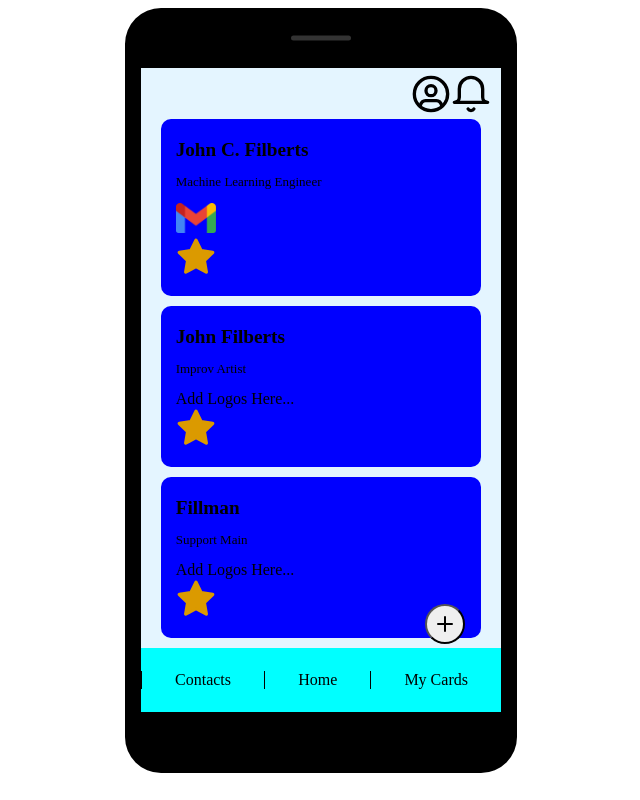
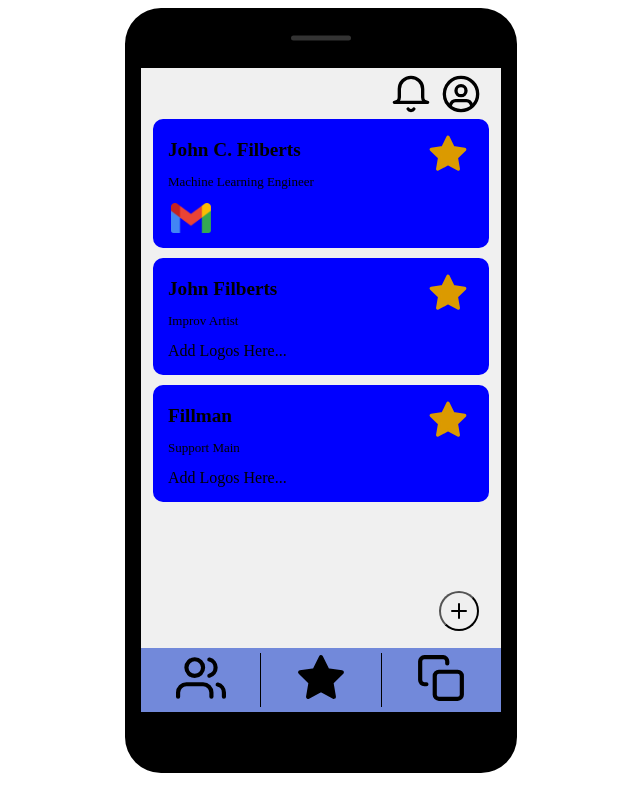
Before and after one commit to sleininger117/CardsProject, a website: page public/cards.html in a window 1280 px wide. Shown: the whole page, without its empty margins (319-959 px from the left). Drawn offline with Linux system fonts and the light colour scheme.

Commit message:
updates
- added logos
- updated colors

```diff
--- a/public/cards.html
+++ b/public/cards.html
@@ -11,8 +11,8 @@
         <div class="smartphone">
             <div class="content">
                 <div id="accountNotif">
-                    <a><svg xmlns="http://www.w3.org/2000/svg" width="40" height="40" viewBox="0 0 24 24" fill="none" stroke="#000000" stroke-width="2" stroke-linecap="round" stroke-linejoin="round"><path d="M5.52 19c.64-2.2 1.84-3 3.22-3h6.52c1.38 0 2.58.8 3.22 3"/><circle cx="12" cy="10" r="3"/><circle cx="12" cy="12" r="10"/></svg></a>
-                    <a><svg xmlns="http://www.w3.org/2000/svg" width="40" height="40" viewBox="0 0 24 24" fill="none" stroke="#000000" stroke-width="2" stroke-linecap="round" stroke-linejoin="round"><path d="M22 17H2a3 3 0 0 0 3-3V9a7 7 0 0 1 14 0v5a3 3 0 0 0 3 3zm-8.27 4a2 2 0 0 1-3.46 0"></path></svg></a>
+                    <div><svg xmlns="http://www.w3.org/2000/svg" width="40" height="40" viewBox="0 0 24 24" fill="none" stroke="#000000" stroke-width="2" stroke-linecap="round" stroke-linejoin="round"><path d="M22 17H2a3 3 0 0 0 3-3V9a7 7 0 0 1 14 0v5a3 3 0 0 0 3 3zm-8.27 4a2 2 0 0 1-3.46 0"></path></svg></div>
+                    <div><svg xmlns="http://www.w3.org/2000/svg" width="40" height="40" viewBox="0 0 24 24" fill="none" stroke="#000000" stroke-width="2" stroke-linecap="round" stroke-linejoin="round"><path d="M5.52 19c.64-2.2 1.84-3 3.22-3h6.52c1.38 0 2.58.8 3.22 3"/><circle cx="12" cy="10" r="3"/><circle cx="12" cy="12" r="10"/></svg></div>
                 </div>
                 <main id="myCards">
                     <div class="card">
@@ -51,13 +51,13 @@
                 </main>
                 <nav>
                     <div onclick="toContacts()">
-                        Contacts
+                        <svg xmlns="http://www.w3.org/2000/svg" width="50" height="50" viewBox="0 0 24 24" fill="none" stroke="#000000" stroke-width="2" stroke-linecap="round" stroke-linejoin="round"><path d="M17 21v-2a4 4 0 0 0-4-4H5a4 4 0 0 0-4 4v2"></path><circle cx="9" cy="7" r="4"></circle><path d="M23 21v-2a4 4 0 0 0-3-3.87"></path><path d="M16 3.13a4 4 0 0 1 0 7.75"></path></svg>
                     </div>
                     <div onclick="toHome()">
-                        Home
+                        <svg xmlns="http://www.w3.org/2000/svg" width="50" height="50" viewBox="0 0 24 24" fill="#000000" stroke="#000000" stroke-width="2" stroke-linecap="round" stroke-linejoin="round"><polygon points="12 2 15.09 8.26 22 9.27 17 14.14 18.18 21.02 12 17.77 5.82 21.02 7 14.14 2 9.27 8.91 8.26 12 2"></polygon></svg>
                     </div>
                     <div onclick="toCards()">
-                        My Cards
+                        <svg xmlns="http://www.w3.org/2000/svg" width="50" height="50" viewBox="0 0 24 24" fill="none" stroke="#000000" stroke-width="2" stroke-linecap="round" stroke-linejoin="round"><rect x="9" y="9" width="13" height="13" rx="2" ry="2"></rect><path d="M5 15H4a2 2 0 0 1-2-2V4a2 2 0 0 1 2-2h9a2 2 0 0 1 2 2v1"></path></svg>
                     </div>
                 </nav>
             </div>
--- a/public/css/cards.css
+++ b/public/css/cards.css
@@ -1,16 +1,16 @@
 #myCards {
-    width: 95%;
+    width: 100%;
     display: flex;
     flex-flow: column;
     align-items: center;
-    overflow-y: scroll;
+    overflow-y: auto;
     height: 83%;
 }
 
 #addCard {
     position: absolute;
-    right: 10%;
-    bottom: 10%;
+    right: 6%;
+    bottom: 12%;
     width: 40px;
     height: 40px;
     border-radius: 50%;
--- a/public/css/home.css
+++ b/public/css/home.css
@@ -1,9 +1,9 @@
 #favorites {
-    width: 95%;
+    width: 100%;
     display: flex;
     flex-flow: column;
     align-items: center;
-    overflow-y: scroll;
+    overflow-y: auto;
     height: 83%;
 }
 
--- a/public/css/main.css
+++ b/public/css/main.css
@@ -36,7 +36,7 @@
 .smartphone .content {
   width: 360px;
   height: 640px;
-  background: #E4F5FF;
+  background: #f0f0f0;
   padding-top: 4px;
   display: flex;
   flex-flow: column;
@@ -116,3 +116,29 @@
   font-size: small;
   font-weight: normal;
 }
+
+.starWrapper {
+  position: relative;
+  right: -85%;
+  top: -100%;
+  width: 0;
+  height: 0;
+}
+
+.logos {
+  display: flex;
+  align-items: center;
+  align-content: center;
+}
+
+.logos img{
+  margin-left: 3px;
+}
+
+.pastelBlue {
+  background-color: #B5E9FF;
+}
+
+.pastelGreen{
+  background-color: #CDFFD5;
+}
--- a/public/css/nav.css
+++ b/public/css/nav.css
@@ -1,7 +1,7 @@
 .content nav{
     margin-top: auto;
     height: 10%;
-    background-color: aqua;
+    background-color: #7289DA;
     width: 100%;
     display: flex;
     align-items: center;
@@ -13,6 +13,9 @@ nav div{
     align-items: center;
     align-content: center;
     text-align: center;
+}
+
+nav div:not(:first-child) {
     border-left: 1px;
     border-top: 0;
     border-right: 0;
--- a/public/css/notif.css
+++ b/public/css/notif.css
@@ -1,8 +1,12 @@
 #accountNotif {
     display: flex;
     margin-left: auto;
-    margin-top: 2px;
-    margin-right: 10px;
+    padding-top: 2px;
+    padding-right: 10px;
     align-items: center;
     height: 7%;
 }
+
+#accountNotif div{
+    margin-right: 10px;
+}
```
Also changed, not shown: public/contacts.html (+5 -5 lines), public/home.html (+4 -4 lines).
